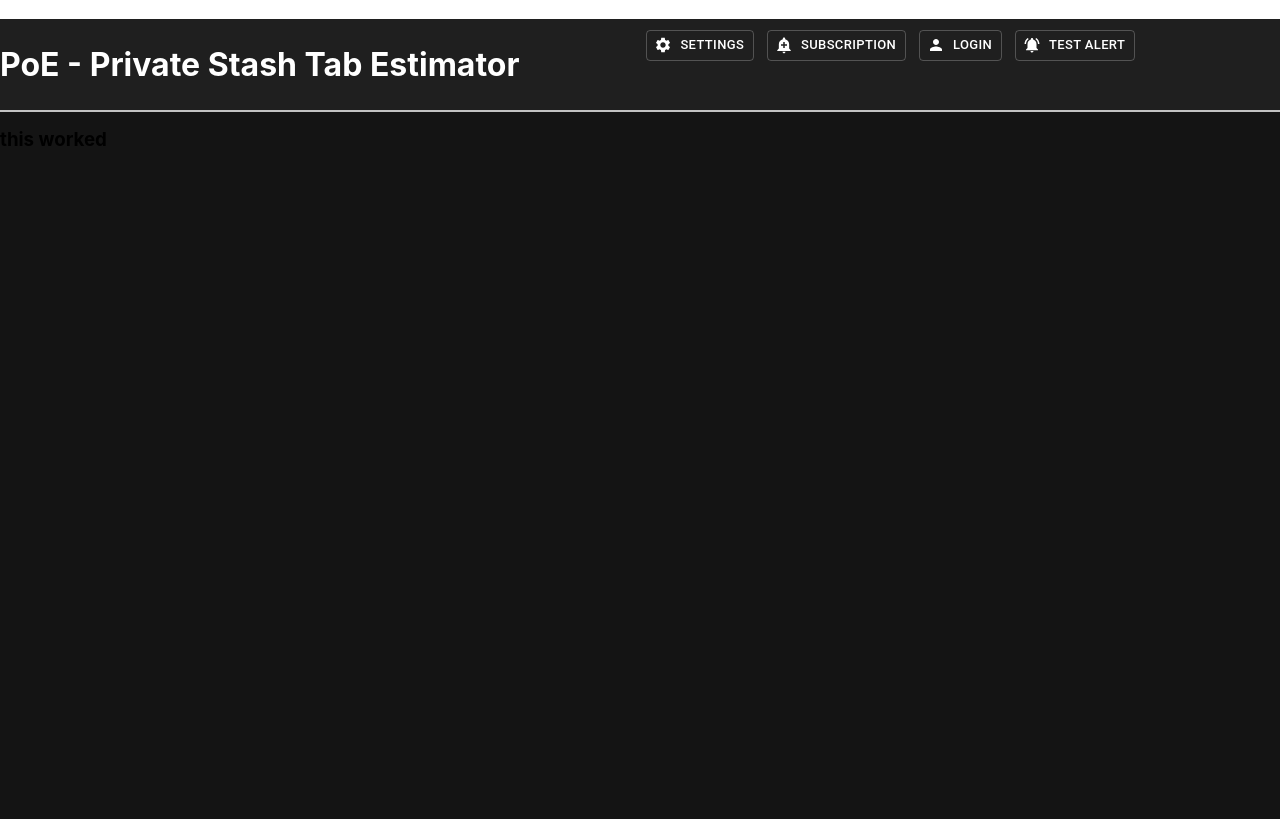
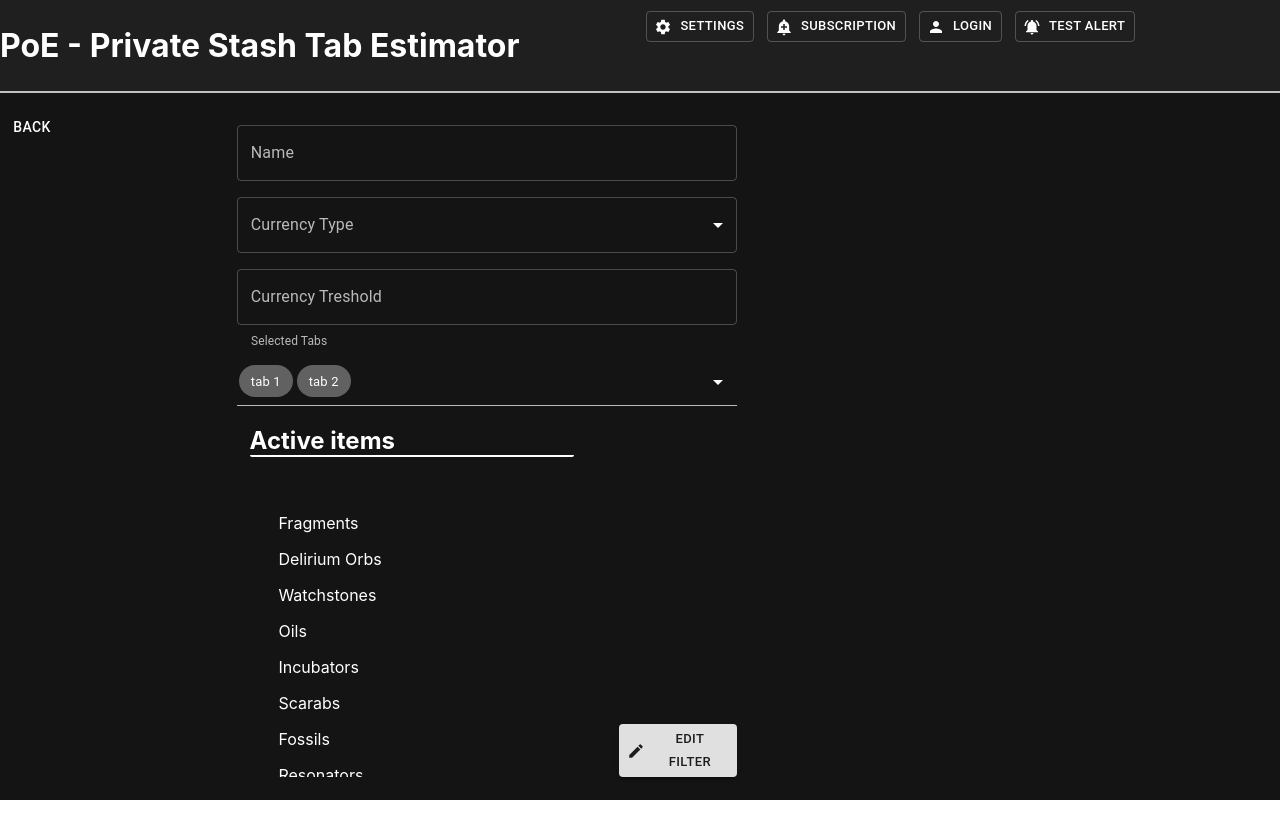
Before and after one commit to ChristofferTheodorArntzen/poe-data-tool, a React (Create React App) app in the folder frontend/: page /subscription-menu in a window 1280 px wide. Built offline with nearby package versions, Linux system fonts and the light colour scheme.

Commit message:
Add - new components extracted from the subscriptionMenu.

```diff
--- /dev/null
+++ b/frontend/src/js/components/SubscriptionMenu/ItemFilterDialog.js
@@ -0,0 +1,97 @@
+/* eslint-disable no-unused-vars */
+import React, { Component } from "react";
+import EditIcon from "@material-ui/icons/Edit";
+import Button from "@material-ui/core/Button";
+import Dialog from "@material-ui/core/Dialog";
+import DialogActions from "@material-ui/core/DialogActions";
+import DialogContent from "@material-ui/core/DialogContent";
+import DialogContentText from "@material-ui/core/DialogContentText";
+import DialogTitle from "@material-ui/core/DialogTitle";
+import FormControlLabel from "@material-ui/core/FormControlLabel";
+import Checkbox from "@material-ui/core/Checkbox";
+import itemFilterTypes from "./ItemFilterTypes.json";
+
+class ItemFilterDialog extends Component {
+	constructor() {
+		super();
+
+		this.state = {
+			isOpen: false,
+		};
+
+		this.handleClose = this.handleClose.bind(this);
+		this.handleOpenClick = this.handleOpenClick.bind(this);
+	}
+
+	handleClose() {
+		this.setState({
+			isOpen: false,
+		});
+	}
+
+	handleOpenClick() {
+		this.setState({
+			isOpen: true,
+		});
+	}
+
+	render() {
+		const itemFilterTypeElements = itemFilterTypes.itemTypes.map((itemType) => {
+			const element = (
+				<FormControlLabel
+					key={itemType.id}
+					value={itemType.type}
+					control={<Checkbox color="primary" />}
+					label={itemType.name}
+					labelPlacement="end"
+				/>
+			);
+			return element;
+		});
+
+		return (
+			<div>
+				<Button
+					variant="contained"
+					size="small"
+					onClick={this.handleOpenClick}
+					startIcon={<EditIcon />}
+				>
+					Edit filter
+				</Button>
+
+				<Dialog open={this.state.isOpen} onClose={this.handleClose}>
+					<DialogTitle>ItemFilter</DialogTitle>
+					<DialogContent>
+						<DialogContentText>
+							Check or uncheck item types you want the service to include in the
+							subscription
+						</DialogContentText>
+                        {itemFilterTypeElements /* Add better styling to this ...*/}
+					</DialogContent>
+					<DialogActions>
+						<Button
+							variant="contained"
+							size="small"
+							color="primary"
+							onClick={this.handleClose}
+						>
+							Cancel
+						</Button>
+						{/* maybe need another on click event */}
+						<Button
+							variant="contained"
+							size="small"
+							color="primary"
+							onClick={this.handleClose}
+						>
+							Save
+						</Button>
+					</DialogActions>
+				</Dialog>
+			</div>
+		);
+	}
+}
+
+export default ItemFilterDialog;
--- /dev/null
+++ b/frontend/src/js/components/SubscriptionMenu/ItemFilterList.js
@@ -0,0 +1,21 @@
+/* eslint-disable no-unused-vars */
+import React from "@material-ui/core";
+import List from "@material-ui/core/List";
+import ListItem from "@material-ui/core/ListItem";
+import ItemFilterTypes from "./ItemFilterTypes.json";
+import "./SubscriptionMenu.css";
+
+const ItemFilterList = (props) => {
+	const listItemElements = ItemFilterTypes.itemTypes.map((type) => {
+		const listItem = <ListItem key={type.id}>{type.name}</ListItem>;
+		return listItem;
+	});
+
+	return (
+		<div className="active-item-filter-list">
+			<List id="itemFilter">{listItemElements}</List>
+		</div>
+	);
+};
+
+export default ItemFilterList;
--- /dev/null
+++ b/frontend/src/js/components/SubscriptionMenu/SubscriptionForm.js
@@ -0,0 +1,163 @@
+/* eslint-disable no-unused-vars */
+/* eslint-disable react/prop-types */
+import React, { Component } from "react";
+import FormControl from "@material-ui/core/FormControl";
+import InputLabel from "@material-ui/core/InputLabel";
+import OutlinedInput from "@material-ui/core/OutlinedInput";
+import Select from "@material-ui/core/Select";
+import MenuItem from "@material-ui/core/MenuItem";
+import { withStyles } from "@material-ui/core/styles";
+import PropTypes from "prop-types";
+import CurrencyDataDump from "./CurrencyDataDump.json";
+import ItemFilterDialog from "./ItemFilterDialog";
+import ItemFilterList from "./ItemFilterList";
+import Chip from "@material-ui/core/Chip";
+import Input from "@material-ui/core/Input";
+
+const styles = (theme) => ({
+	formControl: {
+		marginTop: theme.spacing(2),
+		minWidth: 250,
+		width: 500,
+	},
+	selectEmpty: {
+		marginTop: theme.spacing(2),
+	},
+	chips: {
+		display: "flex",
+		flexWrap: "wrap",
+	},
+	chip: {
+		margin: 2,
+	},
+});
+
+const ITEM_HEIGHT = 48;
+const ITEM_PADDING_TOP = 8;
+const MenuProps = {
+	PaperProps: {
+		style: {
+			maxHeight: ITEM_HEIGHT * 4.5 + ITEM_PADDING_TOP,
+			width: 250,
+		},
+	},
+};
+
+class SubscriptionForm extends Component {
+	constructor() {
+		super();
+
+		this.state = {
+			name: "",
+			currencyType: "",
+			CurrencyTreshold: "",
+			itemFilter: [],
+			currencyTypeList: [],
+			tabIds: ["tab 1", "tab 2"],
+		};
+
+		this.handleInputChange = this.handleInputChange.bind(this);
+	}
+
+	componentDidMount() {}
+
+	handleInputChange(event) {
+		const value = event.target.value;
+		const fieldName = event.target.name;
+
+		this.setState({
+			[fieldName]: value,
+		});
+		console.log("event value: " + value);
+	}
+
+	render() {
+		const { classes } = this.props;
+
+		return (
+			<form>
+				<FormControl variant="outlined" className={classes.formControl}>
+					<InputLabel htmlFor="component-outlined">Name</InputLabel>
+					<OutlinedInput
+						id="name"
+						name="name"
+						value={this.state.name}
+						autoComplete="off"
+						onChange={this.handleInputChange}
+						label="Name"
+					/>
+				</FormControl>
+				<br />
+				<FormControl variant="outlined" className={classes.formControl}>
+					<InputLabel id="currency-type">Currency Type</InputLabel>
+					<Select
+						name="currencyType"
+						label="Currency Type"
+						labelId="currecy-type"
+						id="select-currency-type"
+						value={this.state.currencyType}
+						onChange={this.handleInputChange}
+					>
+						{/* TODO: optimize this. really slow to open - maybe add default to 1ex */}
+						{CurrencyDataDump.currencyDetails.map((currencyType) => (
+							<MenuItem key={currencyType.id} value={currencyType.tradeId}>
+								{currencyType.name}
+							</MenuItem>
+						))}
+					</Select>
+				</FormControl>
+				<br />
+				<FormControl variant="outlined" className={classes.formControl}>
+					<InputLabel htmlFor="component-outlined">
+						Currency Treshold
+					</InputLabel>
+					<OutlinedInput
+						autoComplete="off"
+						id="CurrencyTreshold"
+						name="CurrencyTreshold"
+						type="number"
+						value={this.state.treshold}
+						onChange={this.handleInputChange}
+						label="Currency Treshold"
+					/>
+				</FormControl>
+				<br />
+				<FormControl variant="outlined" className={classes.formControl}>
+					<InputLabel id="multiple-chip-label"> Selected Tabs </InputLabel>
+					<Select
+						name="tabIds"
+						labelId="multiple-chip-label"
+						id="multiple-chip"
+						value={this.state.tabIds}
+						onChange={this.handleInputChange}
+						input={<Input id="select-multiple-chip" />}
+            renderValue={ /*figure out how this works*/ (selected) => (
+							<div className={classes.chips}>
+								{selected.map((value) => (
+									<Chip key={value} label={value} className={classes.chip} />
+								))}
+							</div>
+						)}
+						MenuProps={MenuProps}
+					></Select>
+				</FormControl>
+				<div className="item-filter-container">
+					<div className="active-item-filter-list-container">
+						<h2 className="active-item-filter-list-header"> Active items </h2>
+						<br />
+						<ItemFilterList />
+					</div>
+					<div className="edit-item-filter-button">
+						<ItemFilterDialog />
+					</div>
+				</div>
+			</form>
+		);
+	}
+}
+
+SubscriptionForm.propTypes = {
+	classes: PropTypes.object.isRequired,
+};
+
+export default withStyles(styles)(SubscriptionForm);
--- /dev/null
+++ b/frontend/src/js/components/SubscriptionMenu/SubscriptionMenu.css
@@ -0,0 +1,45 @@
+.subscription-menu-container {
+	width: 60%;
+	margin: auto;
+	color: white;
+}
+
+.active-item-filter-list-container {
+	width: 65%;
+	margin-left: 1vw;
+}
+
+.active-item-filter-list {
+	width: 100%;
+	height: 35vh;
+	overflow-y: auto;
+	margin-left: 1vw;
+}
+
+.edit-item-filter-button {
+	margin: 0 auto;
+	margin-left: 9%;
+	align-self: flex-end;
+}
+
+.item-filter-container {
+	width: 500px;
+	/* margin-top: 1vh; */
+	display: flex;
+	flex-direction: row;
+	/* background-color: rgb(63, 63, 63); */
+	border-radius: 4px;
+	/* justify-content: space-evenly; */
+}
+
+.active-item-filter-list-header {
+	border-bottom: 2px solid white;
+	border-radius: 2px;
+}
+
+.subscription-menu-root {
+  margin: 0 auto;
+  display: inline-flex;
+  width: 80%;
+  height: 80%;
+}
--- a/frontend/src/js/components/SubscriptionMenu/SubscriptionMenu.js
+++ b/frontend/src/js/components/SubscriptionMenu/SubscriptionMenu.js
@@ -1,28 +1,52 @@
-import React, { Component } from "react"
-import { BrowserRouter as Router, Route } from "react-router-dom"
+/* eslint-disable no-unused-vars */
+import React, { Component } from "react";
+import { BrowserRouter as Router, Route, Link } from "react-router-dom";
+import Button from "@material-ui/core/Button";
+import SubscriptionForm from "./SubscriptionForm";
+
+import "./SubscriptionMenu.css";
+
+class SubscriptionMenu extends Component {
+	constructor() {
+		super();
+	}
+
+	componentDidMount() {}
+
+	/*
+
+        legge til på subscriptionen
+            - navn
+            - treshold type
+            - treshold quantity
+            - filter for hva subscription filtrere vekk av item typer
 
 
-class SubscriptionMenu extends Component {
+        handle submit
 
-    constructor() {
-        super()
-    }
+        - loade in data fra endepunkt
+        - vise data i
 
+        todo - remove eslint - no - unused vars
+    */
 
-
-    render() {
-        return (
-            <Router>
-                <Route>
-                    <main className="subscription-main">
-                        <h3>this worked</h3>
-                    </main>
-                </Route>
-            </Router>
-        )
-    }
-
-
+	render() {
+		return (
+			<main>
+				<div className="subscription-menu-root">
+					<div className="back-button">
+						<Button component={Link} to="/">
+							Back
+						</Button>
+					</div>
+					<div className="subscription-menu-container">
+						<SubscriptionForm />
+					</div>
+					<div className="current-data-view"></div>
+				</div>
+			</main>
+		);
+	}
 }
 
-export default SubscriptionMenu
+export default SubscriptionMenu;
```
Also changed, not shown: frontend/src/js/components/SubscriptionMenu/SubscriptionList.js (added, +29 -0 lines).
